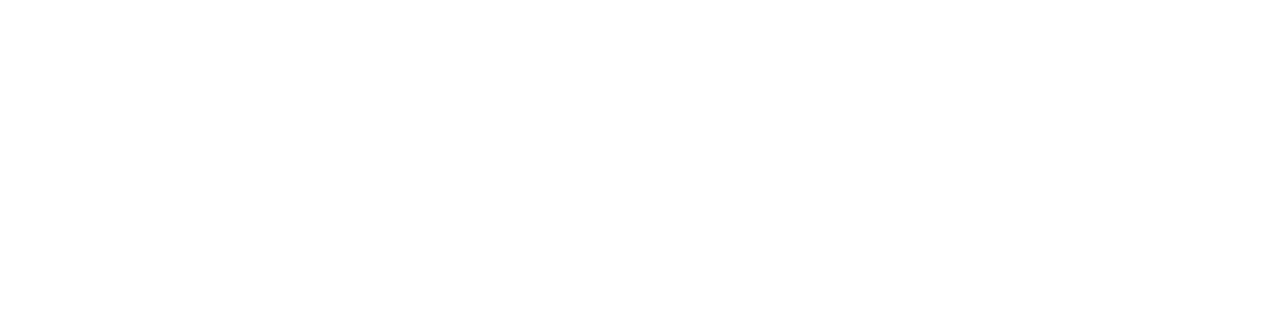
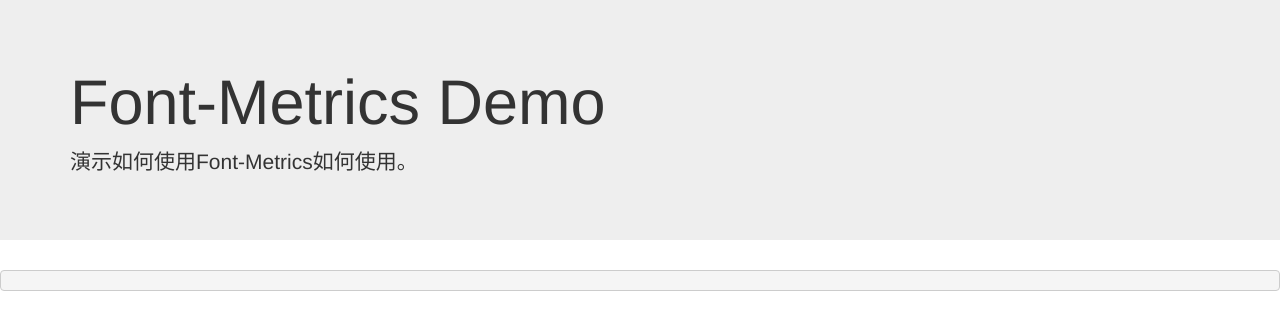
Before and after one commit to tuuboo/JStoolkits, a plain HTML site: page Font-Metrics/demo.html in a window 1280 px wide. Drawn offline with nearby package versions, Linux system fonts and the light colour scheme.

Commit message:
Update demo.html

```diff
--- a/Font-Metrics/demo.html
+++ b/Font-Metrics/demo.html
@@ -2,7 +2,13 @@
 <html>
   <head>
     <meta charset='utf-8'>
+    <meta name="viewport" content="width=device-width, initial-scale=1.0">
 
+    <link rel="stylesheet" href="http://cdn.bootcss.com/twitter-bootstrap/3.0.3/css/bootstrap.min.css">
+    <!-- jQuery文件。务必在bootstrap.min.js 之前引入 -->
+    <script src="http://cdn.bootcss.com/jquery/1.11.0/jquery.min.js"></script>
+    <!-- 最新的 Bootstrap 核心 JavaScript 文件 -->
+    <script src="http://cdn.bootcss.com/twitter-bootstrap/3.0.3/js/bootstrap.min.js"></script>
     <!--[if lt IE 9]>
     <script src="//html5shiv.googlecode.com/svn/trunk/html5.js"></script>
     <![endif]-->
@@ -11,6 +17,12 @@
   </head>
 
   <body>
-
+    <div class="jumbotron">
+      <div class="container">
+        <h1>Font-Metrics Demo</h1>
+        <p>演示如何使用Font-Metrics如何使用。</p>
+      </div>
+    </div>
+  <pre></pre>
   </body>
 </html>
```
